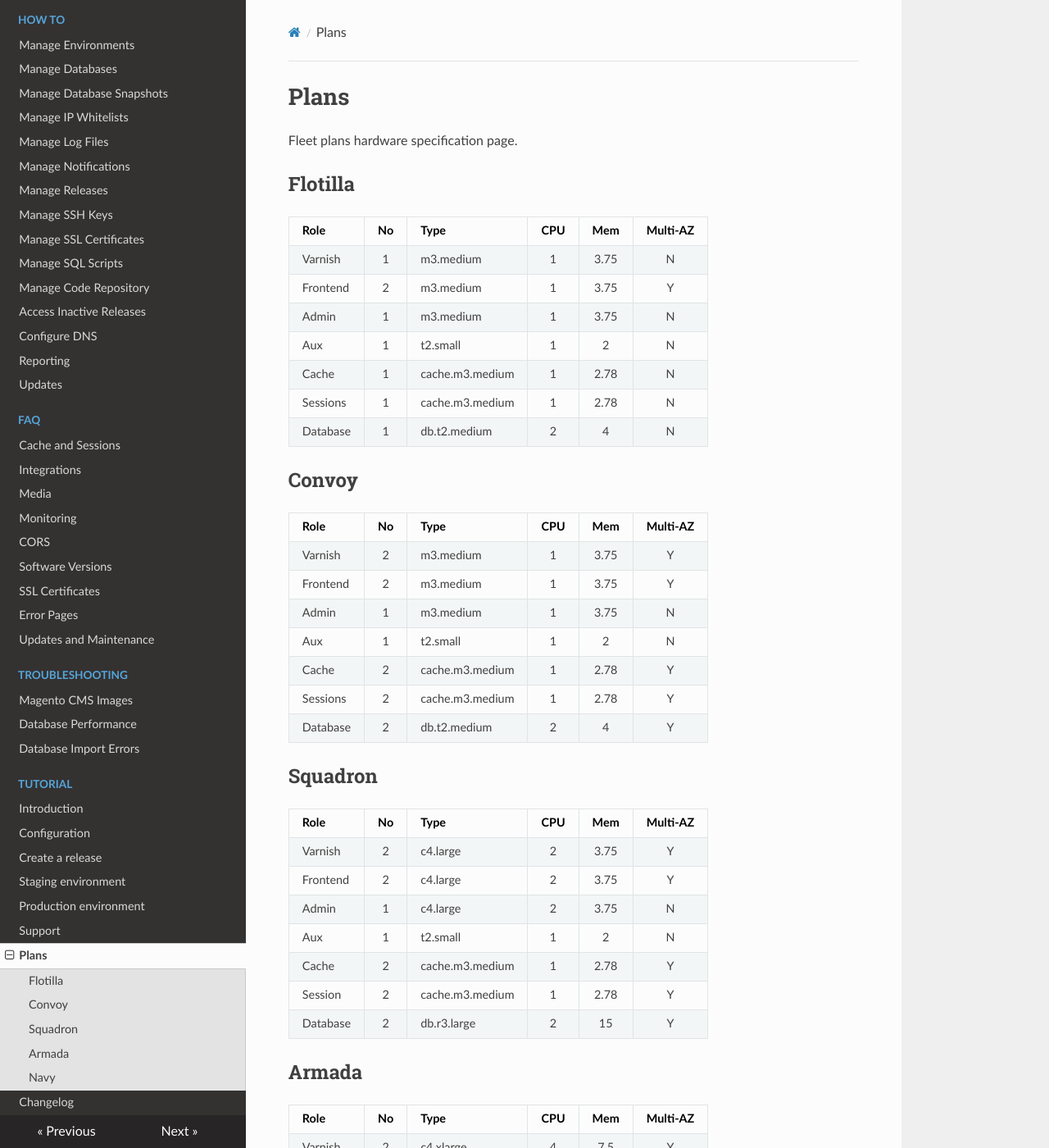
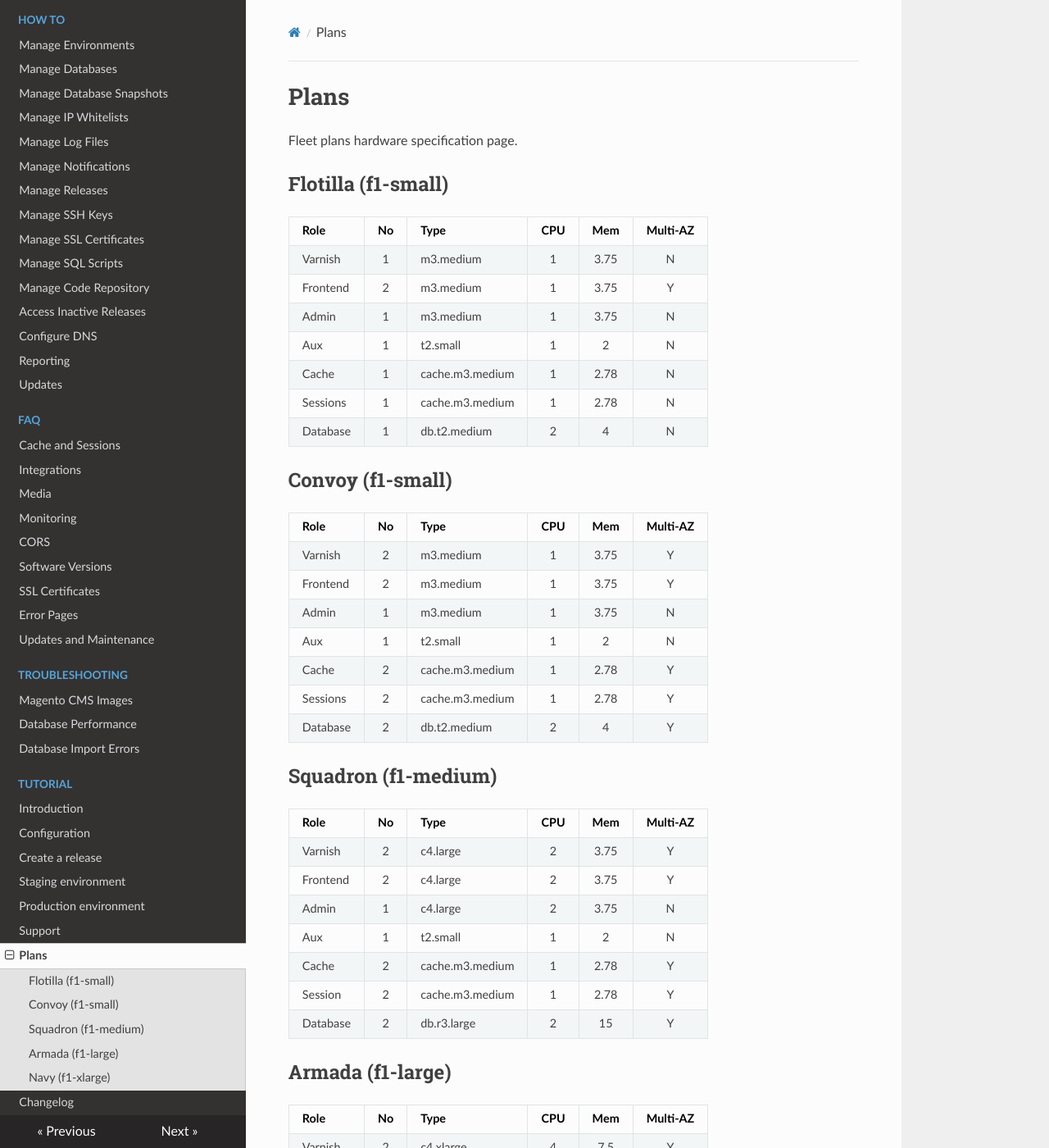
Before and after one commit to anchor/fleet-magento-docs, an MkDocs documentation site: the page built from docs/plans.md, in a window 1280 px wide and 1400 px high. Shown: the whole window at 82% size. Built offline with MkDocs 1.6.1, drawn with Linux system fonts in a browser that asks for light colours; nearby versions of some CDN libraries; old or Windows-style settings are respelled for this version of MkDocs.

Commit message:
Updated docs/plans.md to reflect new plan names

```diff
--- a/docs/plans.md
+++ b/docs/plans.md
@@ -2,7 +2,7 @@
 
 Fleet plans hardware specification page.
 
-## Flotilla
+## Flotilla (f1-small)
 
 | Role | No |  Type | CPU | Mem | Multi-AZ |
 |----------|:---:|------|:---:|:---:|:---:|
@@ -14,7 +14,7 @@ Fleet plans hardware specification page.
 | Sessions | 1 | cache.m3.medium | 1 | 2.78 | N |
 | Database | 1 | db.t2.medium  | 2 | 4 | N |
 
-## Convoy
+## Convoy (f1-small)
 
 | Role | No |  Type | CPU | Mem | Multi-AZ |
 |----------|:---:|------|:---:|:---:|:---:|
@@ -26,7 +26,7 @@ Fleet plans hardware specification page.
 | Sessions | 2 | cache.m3.medium | 1 | 2.78 | Y |
 | Database | 2 | db.t2.medium | 2 | 4 | Y |
 
-## Squadron
+## Squadron (f1-medium)
 
 | Role | No |  Type | CPU | Mem | Multi-AZ |
 |----------|:---:|------|:---:|:---:|:---:|
@@ -38,7 +38,7 @@ Fleet plans hardware specification page.
 | Session | 2 | cache.m3.medium | 1 | 2.78  | Y |
 | Database | 2 | db.r3.large | 2 | 15 | Y |
 
-## Armada
+## Armada (f1-large)
 
 | Role | No |  Type | CPU | Mem | Multi-AZ |
 |----------|:---:|------|:---:|:---:|:---:|
@@ -50,7 +50,7 @@ Fleet plans hardware specification page.
 | Sessions | 2 | cache.m3.medium | 1 | 2.78 | Y |
 | Database | 2 | db.r3.xlarge | 4 | 30.5 | Y |
 
-## Navy
+## Navy (f1-xlarge)
 
 | Role | No |  Type | CPU | Mem | Multi-AZ |
 |----------|:---:|------|:---:|:---:|:---:|
```
